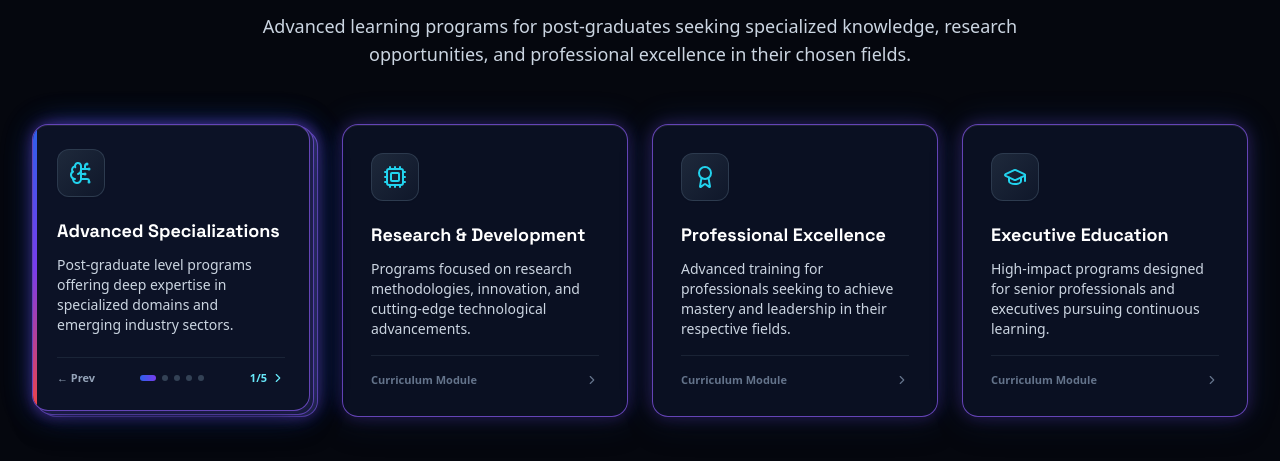
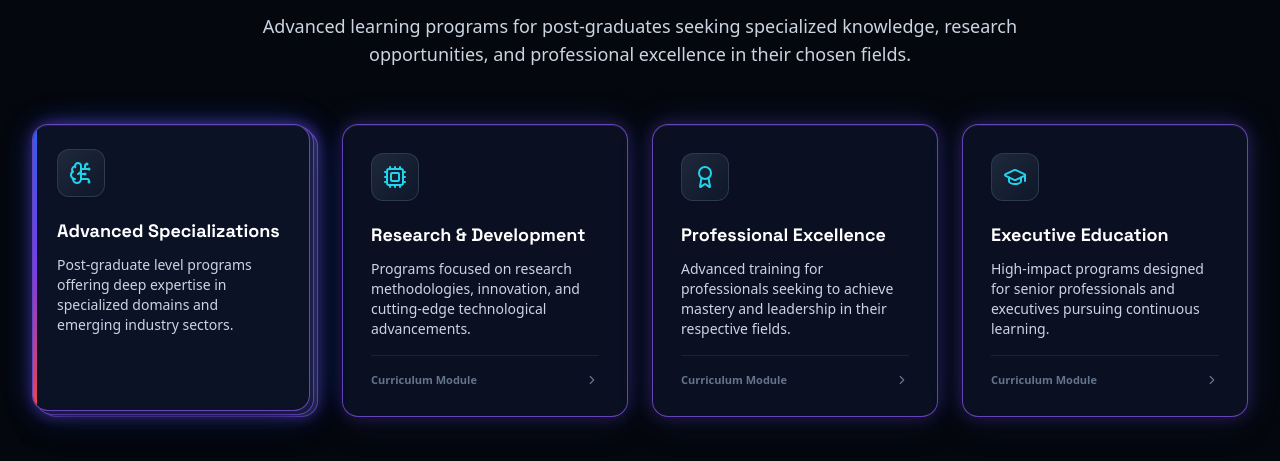
Before and after one commit to Tvadev24/Talentic360.AI, a React (Vite) app: page / in a window 1280 px wide. Shown: the part 8426-8887 px from the top of the page. Built offline with nearby package versions, Linux system fonts and the light colour scheme.

Commit message:
chore: remove bottom pagination bar from Advanced Specializations copy card

```diff
--- a/src/components/ProgramsSection.jsx
+++ b/src/components/ProgramsSection.jsx
@@ -565,10 +565,6 @@ function BookletFlipCard({ item, ItemIcon, pages }) {
   };
 
   const handleNext = () => triggerTurn((pageIdx + 1) % pages.length);
-  const handlePrev = (e) => {
-    e.stopPropagation();
-    triggerTurn((pageIdx - 1 + pages.length) % pages.length);
-  };
 
   const page = pages[pageIdx];
 
@@ -600,7 +596,7 @@ function BookletFlipCard({ item, ItemIcon, pages }) {
           transform: turning ? 'rotateY(-22deg)' : 'rotateY(0deg)',
           opacity: turning ? 0.72 : 1
         }}
-        className="relative z-10 h-full p-6 rounded-2xl bg-white dark:bg-[#0c1226] border border-indigo-200/90 dark:border-cyan-500/40 shadow-md hover:shadow-xl hover:border-indigo-400 dark:hover:border-cyan-400 transition-all duration-300 ease-out flex flex-col justify-between cursor-pointer overflow-hidden"
+        className="relative z-10 h-full p-6 rounded-2xl bg-white dark:bg-[#0c1226] border border-indigo-200/90 dark:border-cyan-500/40 shadow-md hover:shadow-xl hover:border-indigo-400 dark:hover:border-cyan-400 transition-all duration-300 ease-out flex flex-col justify-start cursor-pointer overflow-hidden"
       >
         {/* Subtle Notebook Spine Accent on Left */}
         <div
@@ -655,35 +651,6 @@ function BookletFlipCard({ item, ItemIcon, pages }) {
             )}
           </div>
         )}
-
-        {/* Bottom Copy Pagination Bar */}
-        <div className="pt-3 mt-3 border-t border-slate-100 dark:border-slate-800/80 flex items-center justify-between text-[11px] font-semibold">
-          <button
-            type="button"
-            onClick={handlePrev}
-            className="text-slate-400 hover:text-indigo-600 dark:hover:text-cyan-300 transition-colors cursor-pointer"
-          >
-            ← Prev
-          </button>
-
-          <div className="flex items-center gap-1.5">
-            {pages.map((_, idx) => (
-              <span
-                key={idx}
-                className={`h-1.5 rounded-full transition-all duration-300 ${
-                  idx === pageIdx
-                    ? 'w-4 bg-gradient-to-r from-[#2c60ea] to-[#783cec]'
-                    : 'w-1.5 bg-slate-300 dark:bg-slate-700'
-                }`}
-              />
-            ))}
-          </div>
-
-          <span className="text-indigo-600 dark:text-cyan-300 flex items-center gap-1">
-            <span>{pageIdx + 1}/{pages.length}</span>
-            <ChevronRight className="w-3.5 h-3.5" />
-          </span>
-        </div>
       </div>
     </div>
   );
```
